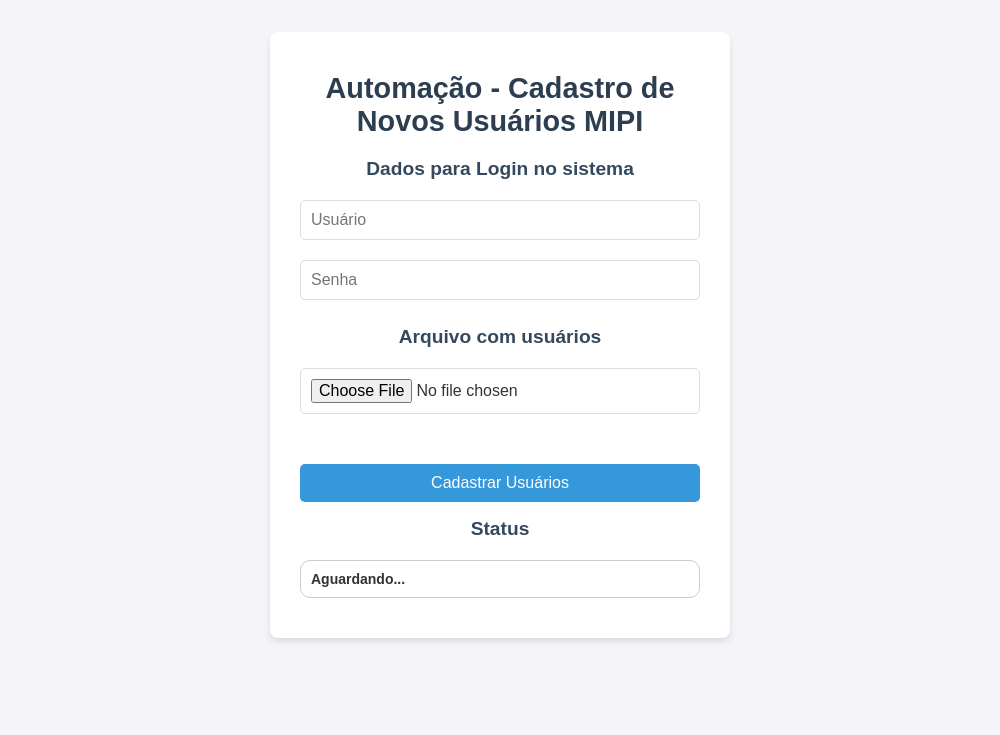
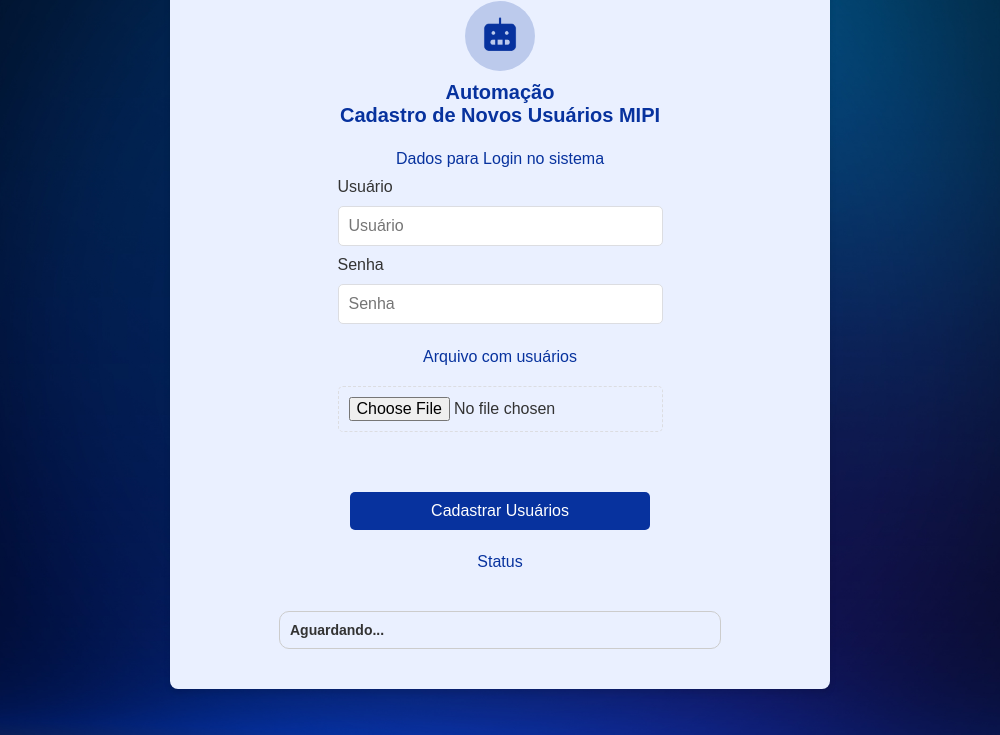
Before and after one commit to devmarcosantonio/autoamacao, an Electron app: page src/pages/index.html in a window 1000 px wide. Shown: the part 65-800 px from the top of the page. Drawn offline with Linux system fonts and the light colour scheme; no server answers.

Commit message:
add assets

```diff
--- a/src/pages/index.html
+++ b/src/pages/index.html
@@ -10,11 +10,19 @@
 <body>
 
 
-    <div class="container">
-        <h1>Automação - Cadastro de Novos Usuários MIPI</h1>
+    <div class="container" >
+        <img width="80px"  src="../assets/maistechlogo.png" style="position: absolute; top: 10px; left: 30px;">
+        <span style="width: 70px; height: 70px; margin: 0px auto; display: flex; align-items: center; justify-content: center; border-radius: 100%; background-color: #BCCAEC;"><img width="40px" height="40px" src="../assets/Icons.png"></span>
+        <div>
+             <h1 style="font-size: 20px; margin: 0; color: #07329E;">Automação</h1>
+             <h1 style="font-size: 20px; margin: 0; color: #07329E;">Cadastro de Novos Usuários MIPI</h1>
+        </div>
+
         <div class="login-sistema">
             <h2>Dados para Login no sistema</h2>
+            <label for="user">Usuário</label>
             <input type="text" id="user" placeholder="Usuário">
+            <label for="password">Senha</label>
             <input type="password" id="password" placeholder="Senha">
             <h2>Arquivo com usuários</h2>
             <input type="file" id="fileInput">
@@ -24,11 +32,13 @@
 
         <button id="button-cadastrar-usuarios">Cadastrar Usuários</button>
 
+
         <h2>Status</h2>
         <ul id="status-list">
             <li id="status-item">Aguardando...</li>
 
         </ul>
+
     </div>
 
     <script>
--- a/src/pages/styles.css
+++ b/src/pages/styles.css
@@ -1,6 +1,11 @@
 body {
     font-family: 'Arial', sans-serif;
-    background-color: #f4f4f9;
+    /* background-color: #07329E; */
+    background-image: url('../assets/back.jpg');
+    background-size: cover;
+    background-position: center;
+    background-repeat: no-repeat;
+
     margin: 0;
     padding: 0;
     display: flex;
@@ -11,12 +16,16 @@ body {
 }
 
 .container {
-    background-color: #ffffff;
+    background-color: #EAF0FF;
     border-radius: 8px;
     box-shadow: 0 4px 6px rgba(0, 0, 0, 0.1);
     padding: 20px 30px;
-    max-width: 400px;
-    width: 100%;
+    width: 600px;
+    display: flex;
+    flex-direction: column;
+    align-items: center;
+    gap: 10px;
+
     text-align: center;
 }
 
@@ -27,9 +36,16 @@ h1 {
 }
 
 h2 {
-    font-size: 1.2rem;
-    color: #34495e;
+    font-size: 16px;
+    font-weight: 100;
+    color: #07329E;
     margin-bottom: 10px;
+}
+
+label {
+    display: block;
+    align-self: flex-start;
+    justify-self: flex-start;
 }
 
 input[type="text"],
@@ -46,14 +62,21 @@ input[type="file"] {
     transition: border-color 0.3s ease;
 }
 
+
 input[type="text"]:focus,
 input[type="password"]:focus,
 input[type="file"]:focus {
     border-color: #3498db;
 }
 
+input[type="file"] {
+    border: 1px dashed #dcdde1;
+
+}
+
+
 button {
-    background-color: #3498db;
+    background-color: #07329E;
     color: #ffffff;
     border: none;
     border-radius: 5px;
@@ -61,16 +84,16 @@ button {
     font-size: 1rem;
     cursor: pointer;
     transition: background-color 0.3s ease;
-    width: 100%;
     margin-top: 20px;
+    width: 50%;
 }
 
 button:hover {
-    background-color: #2980b9;
+    background-color: rgb(8, 50, 78)
 }
 
 button:active {
-    background-color: #1c598a;
+    background-color: rgb(8, 50, 78)
 }
 
 button:disabled {
@@ -92,6 +115,7 @@ button:disabled {
 #status-list {
 
     max-height: 100px;
+    width: 70%;
     border: 1px solid #ccc;
     border-radius: 10px;
     overflow-y: auto;
```
Also changed, not shown: src/assets/Icons.png (added), src/assets/back.jpg (added), src/assets/maistech_logo.png (added), src/assets/maistechlogo.png (added).
